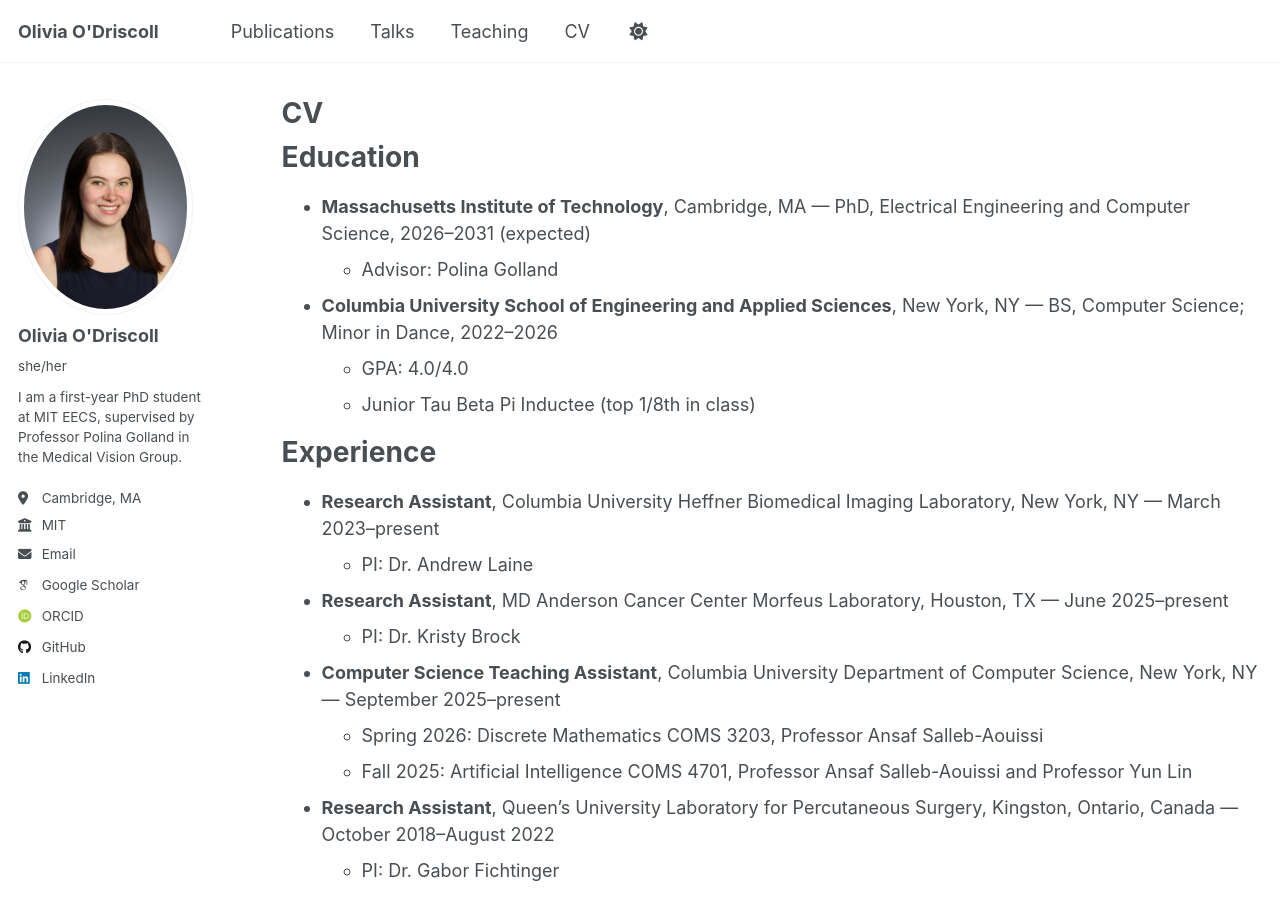
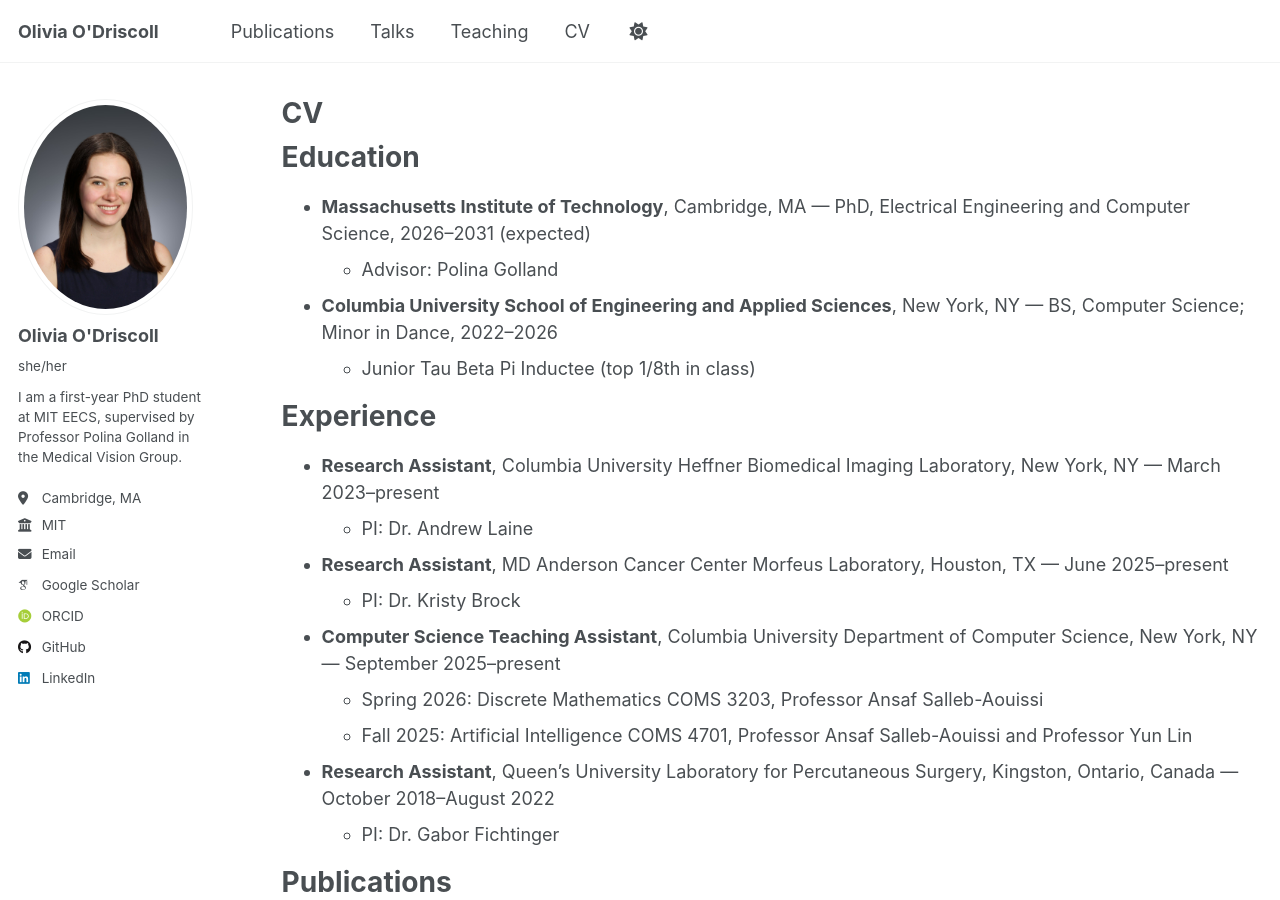
Before and after one commit to OliviaODriscoll/oliviaodriscoll.github.io, a Jekyll site: the page built from _pages/cv.md, in a window 1280 px wide and 900 px high. Built offline with Jekyll 4.4.1, drawn with Linux system fonts in a browser that asks for light colours; some web fonts are replaced; a script that is not in the unit is left out.

Commit message:
Remove GPA from education section in CV to streamline content.

```diff
--- a/_pages/cv.md
+++ b/_pages/cv.md
@@ -14,7 +14,6 @@ Education
 * **Massachusetts Institute of Technology**, Cambridge, MA — PhD, Electrical Engineering and Computer Science, 2026–2031 (expected)
   * Advisor: Polina Golland
 * **Columbia University School of Engineering and Applied Sciences**, New York, NY — BS, Computer Science; Minor in Dance, 2022–2026
-  * GPA: 4.0/4.0
   * Junior Tau Beta Pi Inductee (top 1/8th in class)
 
 Experience
```
